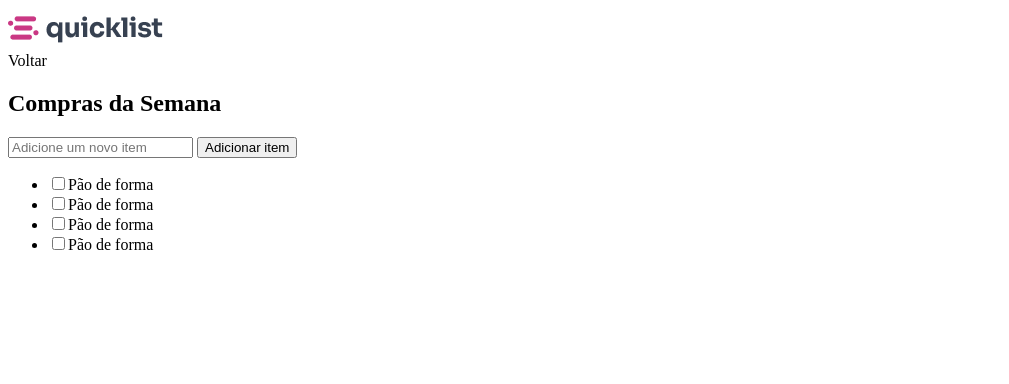
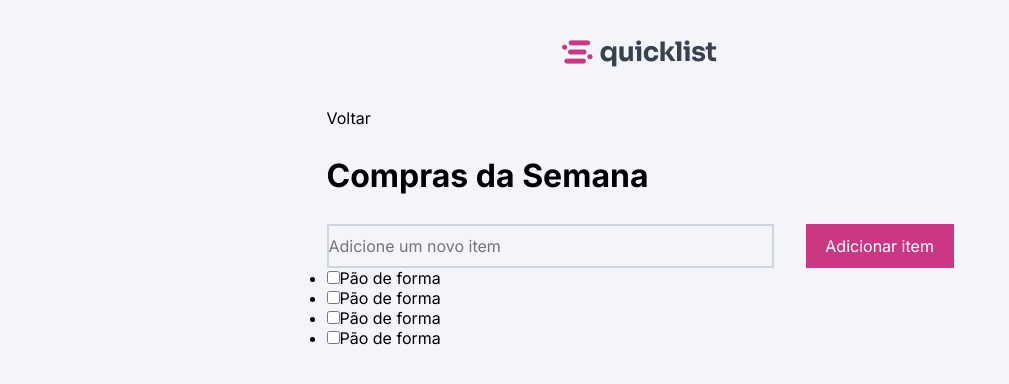
Before and after one commit to GustavoMiguelk/quicklist, a plain HTML site: page index.html in a window 1280 px wide. Shown: the whole page, without its empty margins (0-1009 px from the left). Drawn offline with Linux system fonts and the light colour scheme.

Commit message:
Header Finalizado

```diff
--- a/index.html
+++ b/index.html
@@ -7,31 +7,32 @@
     <meta charset="UTF-8">
     <meta name="viewport" content="width=device-width, initial-scale=1.0">
     <title>Quicklist</title>
+    <link rel="stylesheet" href="./style/index.css">
 
     <link href="https://fonts.googleapis.com/css2?family=Inter:ital,opsz,wght@0,14..32,100..900;1,14..32,100..900&display=swap" rel="stylesheet">
 
 </head>
 <body>
 
+    <main>
         <header><img src="./assets/logo.png" alt="Logomarca"></header>
 
         <article>
             <span>Voltar</span>
             <h1>Compras da Semana</h1>
-
             <form action="">
                 <input type="text" name="item" id="item" placeholder="Adicione um novo item">
                 <button>Adicionar item</button>
             </form>
-
             <ul>
                 <li><input type="checkbox">Pão de forma</li>
                 <li><input type="checkbox">Pão de forma</li>
                 <li><input type="checkbox">Pão de forma</li>
                 <li><input type="checkbox">Pão de forma</li>
             </ul>
+        </article>
 
-    </article>
+    </main>
 
 </body>
 </html>
--- /dev/null
+++ b/style/article.css
@@ -0,0 +1,21 @@
+form{
+    display: flex;
+    gap: 2rem;
+    justify-content: space-between;
+
+    & input{
+        all: unset;
+        border: 2px solid var(--border-primary);
+        width: 75%;
+    }
+
+    & button{
+        all: unset;
+        width: 25%;
+
+        height: 44px;
+        background-color: var(--color-brand);
+        text-align: center;
+        color: white;
+    }
+}
--- a/style/global.css
+++ b/style/global.css
@@ -27,8 +27,23 @@
     /* Tipografia */
     --font-family: "Inter", sans-serif;
 
-    --title: bold 1.5rem 2rem var(--font-family);
+    --title: 700 1.5rem 2rem var(--font-family);
     --label: 600 1rem 1.25rem var(--font-family);
     --paragraph: 500 1rem 1.25rem var(--font-family);
     --link: 500 0.85rem 1rem var(--font-family);
 }
+
+body{
+    height: 100vh;
+    background-color: var(--bg-primary);
+    font-family: "Inter", sans-serif;
+}
+
+h1{
+    font-family: "Inter", sans-serif;
+    font-size: 2rem;
+    line-height: 2rem;
+
+    display: block;
+    padding-block: 2rem;
+}
--- /dev/null
+++ b/style/header.css
@@ -0,0 +1,4 @@
+header{
+    text-align: center;
+    padding: 2rem;
+}
--- /dev/null
+++ b/style/index.css
@@ -0,0 +1,4 @@
+@import url(global.css);
+@import url(main.css);
+@import url(header.css);
+@import url(article.css);
--- /dev/null
+++ b/style/main.css
@@ -0,0 +1,10 @@
+main{
+    display: block;
+
+    width: 627px;
+
+    margin: auto;
+
+    justify-content: center;
+    align-self: center;
+}
```
Lines whose indentation alone changed are shown as unchanged.
